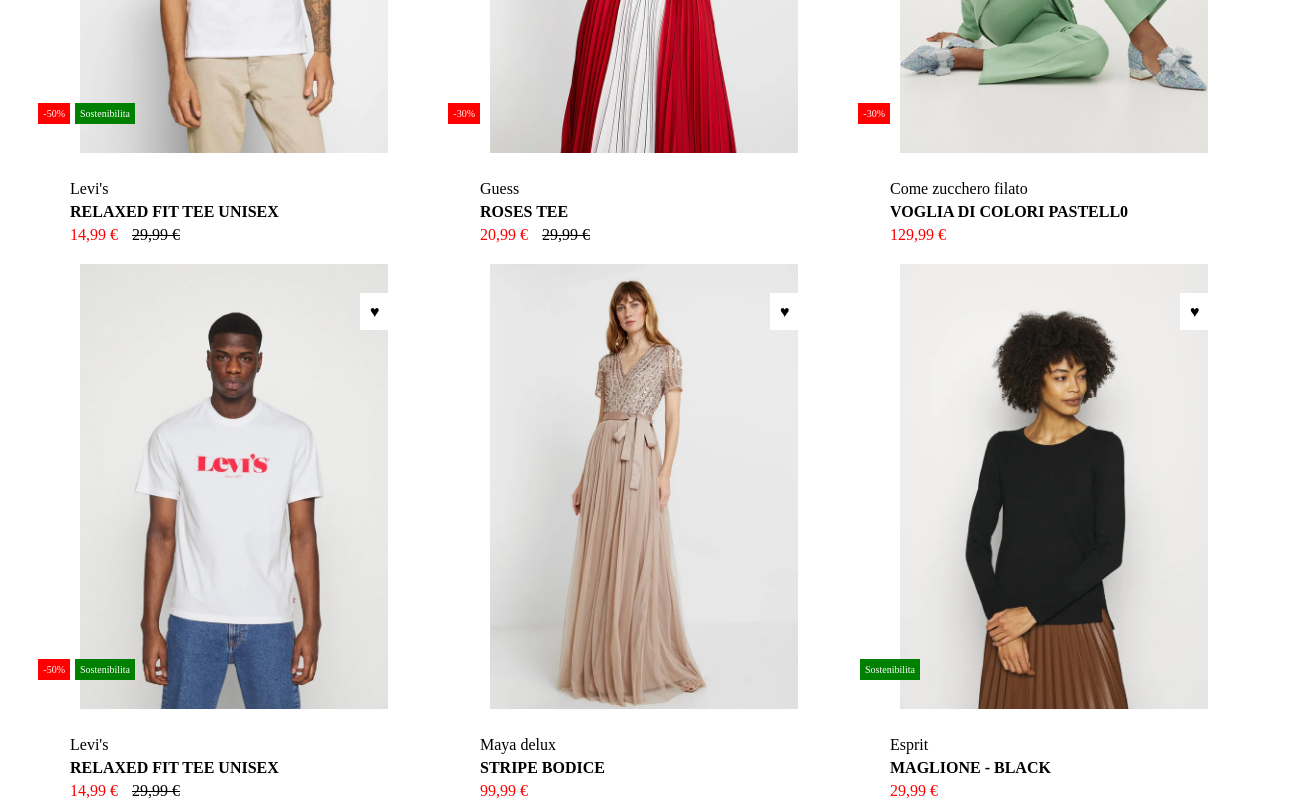
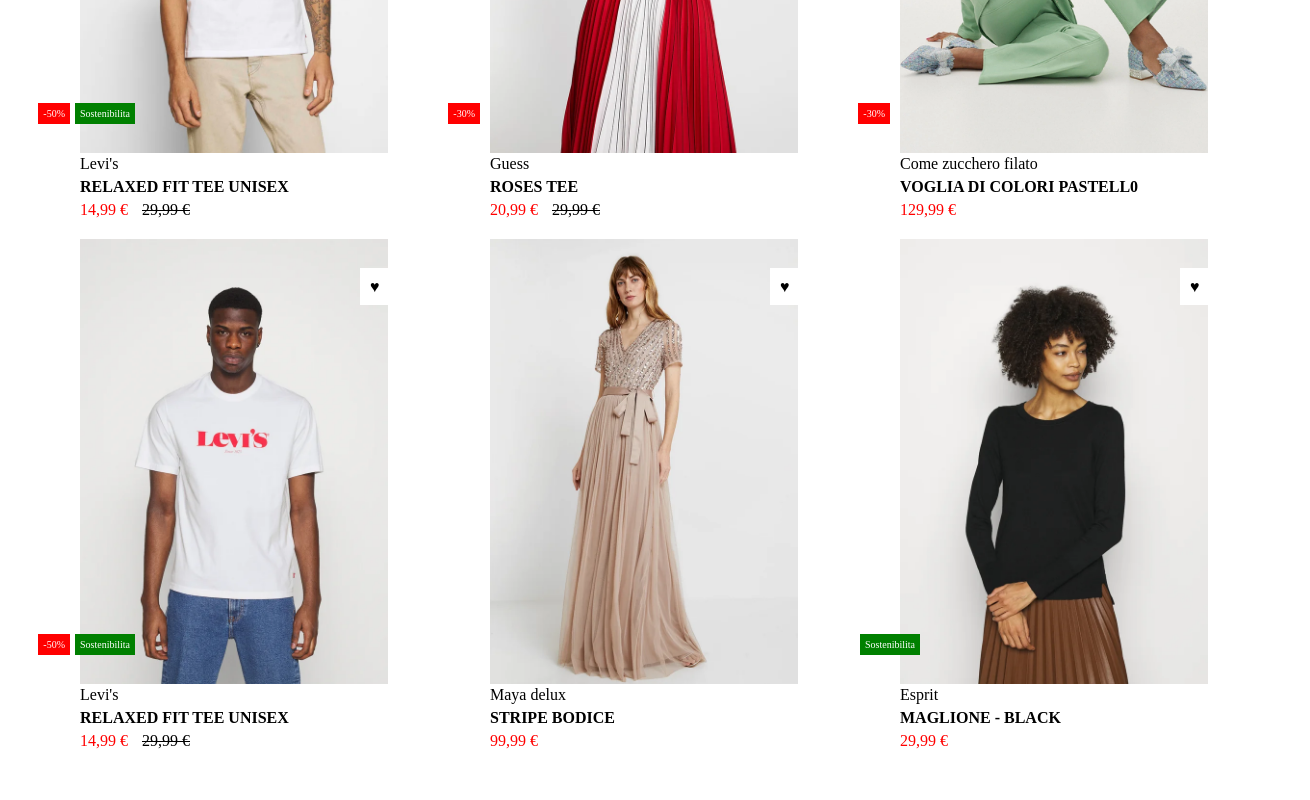
Before and after one commit to Marcofan00/html-css-boolando, a plain HTML site: page index.html in a window 1280 px wide. Shown: the part 332-1132 px from the top of the page, 1310 px wide, since content can reach past the window. After the commit the page ends 1082 px from the top, so only its background shows below. Drawn offline with Linux system fonts and the light colour scheme.

Commit message:
finalizzazione progetto

```diff
--- a/css/style.css
+++ b/css/style.css
@@ -9,6 +9,7 @@
     content: "";
     display: table;
     clear: both;
+    margin-bottom: 30px;
 }
 /* prodotti */
 .prodotti{
@@ -45,6 +46,12 @@
     padding:10px;
     background-color: white;
 }
+
+.descrizione{
+    margin:-30px;
+    margin-left: 0px;
+}
+
 /* prezzo scontato */
 .prezzo-scontato{
     color: red;
--- a/index.html
+++ b/index.html
@@ -19,11 +19,13 @@
                         <img class="secondaimg" src="css/img/1b.webp" alt="Primo prodotto bis">
                     </div>
                     <span class="cuore">&hearts;</span>
+                    <div class="descrizione">
                         <p class="marca">Levi's</p>
                         <h4>RELAXED FIT TEE UNISEX</h4>
                         <p class="prezzo-scontato">14,99 &euro; <span class="prezzo">29,99 &euro;</span></p>
                         <div class="discount">-50%</div>
                         <div class="sostenibilita">Sostenibilita</div>
+                    </div>
                 </div>
                  <!-- Scheda prodotto -->
                 <div class="prodotti">
@@ -32,10 +34,13 @@
                         <img class="secondaimg" src="css/img/2b.webp" alt="Secondo prodotto bis">
                     </div>
                     <span class="cuore">&hearts;</span>
+                    <div class="descrizione">
                         <p class="marca">Guess</p>
                         <h4>ROSES TEE</h4>
                         <p class="prezzo-scontato">20,99 &euro; <span class="prezzo">29,99 &euro;</span></p>
                         <div class="discount">-30%</div>
+                    </div>
+
                 </div>
                 <!-- Scheda prodotto -->
                 <div class="prodotti">
@@ -44,10 +49,12 @@
                         <img class="secondaimg" src="css/img/3b.webp" alt="Terzo prodotto bis">
                     </div>
                     <span class="cuore">&hearts;</span>
+                    <div class="descrizione">
                         <p class="marca">Come zucchero filato</p>
                         <h4>VOGLIA DI COLORI PASTELL0</h4>
                         <p class="prezzo-scontato">129,99 &euro;</p>
                         <div class="discount">-30%</div>
+                    </div>
                 </div>
             </div>
             <!-- Blocco prodotti -->
@@ -59,11 +66,13 @@
                         <img class="secondaimg" src="css/img/4b.webp" alt="Quarto prodotto bis">
                     </div>
                     <span class="cuore">&hearts;</span>
+                    <div class="descrizione">
                         <p class="marca">Levi's</p>
                         <h4>RELAXED FIT TEE UNISEX</h4>
                         <p class="prezzo-scontato">14,99 &euro; <span class="prezzo">29,99 &euro;</span></p>
                         <div class="discount">-50%</div>
                         <div class="sostenibilita">Sostenibilita</div>
+                    </div>
                 </div>
                  <!-- Scheda prodotto -->
                 <div class="prodotti">
@@ -72,9 +81,11 @@
                         <img class="secondaimg" src="css/img/5b.webp" alt="Quinto prodotto bis">
                     </div>
                     <span class="cuore">&hearts;</span>
+                    <div class="descrizione">
                         <p class="marca">Maya delux</p>
                         <h4>STRIPE BODICE</h4>
                         <p class="prezzo-scontato">99,99 &euro;</p>
+                    </div>
                 </div>
                 <!-- Scheda prodotto -->
                 <div class="prodotti">
@@ -83,10 +94,12 @@
                         <img class="secondaimg" src="css/img/6b.webp" alt="Sesto prodotto bis">
                     </div>
                     <span class="cuore">&hearts;</span>
+                    <div class="descrizione">
                         <p class="marca">Esprit</p>
                         <h4>MAGLIONE - BLACK </h4>
                         <p class="prezzo-scontato">29,99 &euro;</p>
                         <div class="sostenibilita2">Sostenibilita</div>
+                    </div>
                 </div>
             </div>
 
```
Lines whose indentation alone changed are shown as unchanged.
